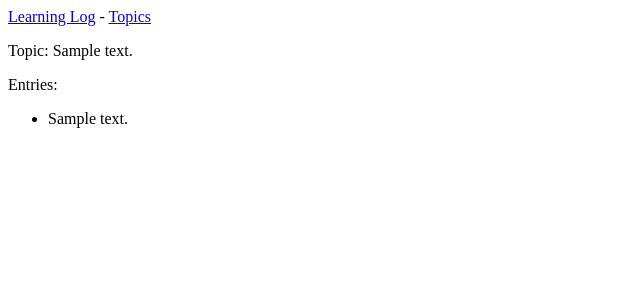
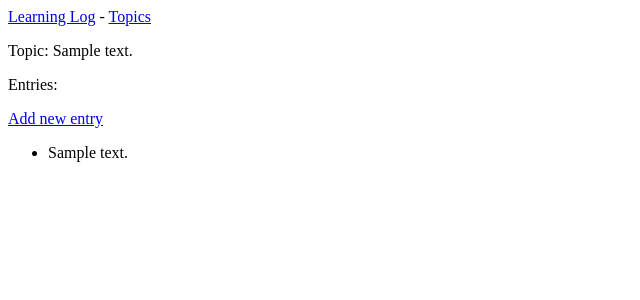
Before and after one commit to jasperhonerwork/learning_log, a Django app: page /topics/1/ in a window 1280 px wide. Shown: the top 300 px of the page, without its empty margins (0-640 px from the left). Run offline with Django 3.2, Linux system fonts and the light colour scheme; tables that the repository leaves empty hold one stand-in row (values such as "Sample post").

Commit message:
New capability. Add new entries to topics

```diff
--- a/learning_logs/models.py
+++ b/learning_logs/models.py
@@ -22,7 +22,8 @@ class Entry(models.Model):
 
     def __str__(self):
         """Return a string representation of the model."""
-        if len(self.text) > 50:
-            return f"{self.text[:50]}..."
-        else:
-            return f"{self.text}"
+        return self.text[:50] + "..."
+        # if len(self.text) > 50:
+        #     return f"{self.text[:50]}..."
+        # else:
+        #     return f"{self.text}"
--- a/learning_logs/templates/learning_logs/topic.html
+++ b/learning_logs/templates/learning_logs/topic.html
@@ -5,6 +5,9 @@
   <p>Topic: {{ topic }}</p>
 
   <p>Entries:</p>
+  <p>
+    <a href="{% url 'learning_logs:new_entry' topic.id %}">Add new entry</a>
+  </p>
   <ul>
   {% for entry in entries %}
     <li>
--- a/learning_logs/templates/learning_logs/topics.html
+++ b/learning_logs/templates/learning_logs/topics.html
@@ -14,4 +14,6 @@
     {% endfor %}
   </ul>
 
+  <a href="{% url 'learning_logs:new_topic' %}">Add a new topic</a>
+
 {% endblock content%}
--- a/learning_logs/urls.py
+++ b/learning_logs/urls.py
@@ -11,4 +11,8 @@ urlpatterns = [
     path('topics/', views.topics, name='topics'),
     # Detail page for a single topic.
     path('topics/<int:topic_id>/', views.topic, name='topic'),
+    # Page for adding a new topic
+    path('new_topics/', views.new_topic, name='new_topic'),
+    # Page for adding a new entrie
+    path('new_entry/<int:topic_id>/', views.new_entry, name='new_entry'),
 ]
--- a/learning_logs/views.py
+++ b/learning_logs/views.py
@@ -1,6 +1,7 @@
-from django.shortcuts import render
+from django.shortcuts import render, redirect
 
 from .models import Topic
+from .forms import TopicForm, EntryForm
 
 
 def index(request):
@@ -21,3 +22,41 @@ def topic(request, topic_id):
     entries = topic.entry_set.order_by('-data_added')
     context = {'topic': topic, 'entries': entries}
     return render(request, 'learning_logs/topic.html', context)
+
+
+def new_topic(request):
+    """Add a new topic."""
+    if request.method != 'POST':
+        # No data submitted; create a blank form.
+        form = TopicForm()
+    else:
+        # POST data submitted; process data.
+        form = TopicForm(data=request.POST)
+        if form.is_valid():
+            form.save()
+            return redirect('learning_logs:topics')
+
+    # Display a blank or invalid form.
+    context = {'form': form}
+    return render(request, 'learning_logs/new_topic.html', context)
+
+
+def new_entry(request, topic_id):
+    """Add a new entry for a particular topic."""
+    topic = Topic.objects.get(id=topic_id)
+
+    if request.method != 'POST':
+        # No data submitted; create a blank form.
+        form = EntryForm()
+    else:
+        # POST data submitted; process data
+        form = EntryForm(data=request.POST)
+        if form.is_valid():
+            new_entry = form.save(commit=False)
+            new_entry.topic = topic
+            new_entry.save()
+            return redirect('learning_logs:topic', topic_id=topic_id)
+
+    # Display a blank or invalid form
+    context = {'topic': topic, 'form': form}
+    return render(request, 'learning_logs/new_entry.html', context)
```
Also changed, not shown: learning_logs/forms.py (added, +18 -0 lines), learning_logs/templates/learning_logs/new_entry.html (added, +14 -0 lines), learning_logs/templates/learning_logs/new_topic.html (added, +11 -0 lines).
